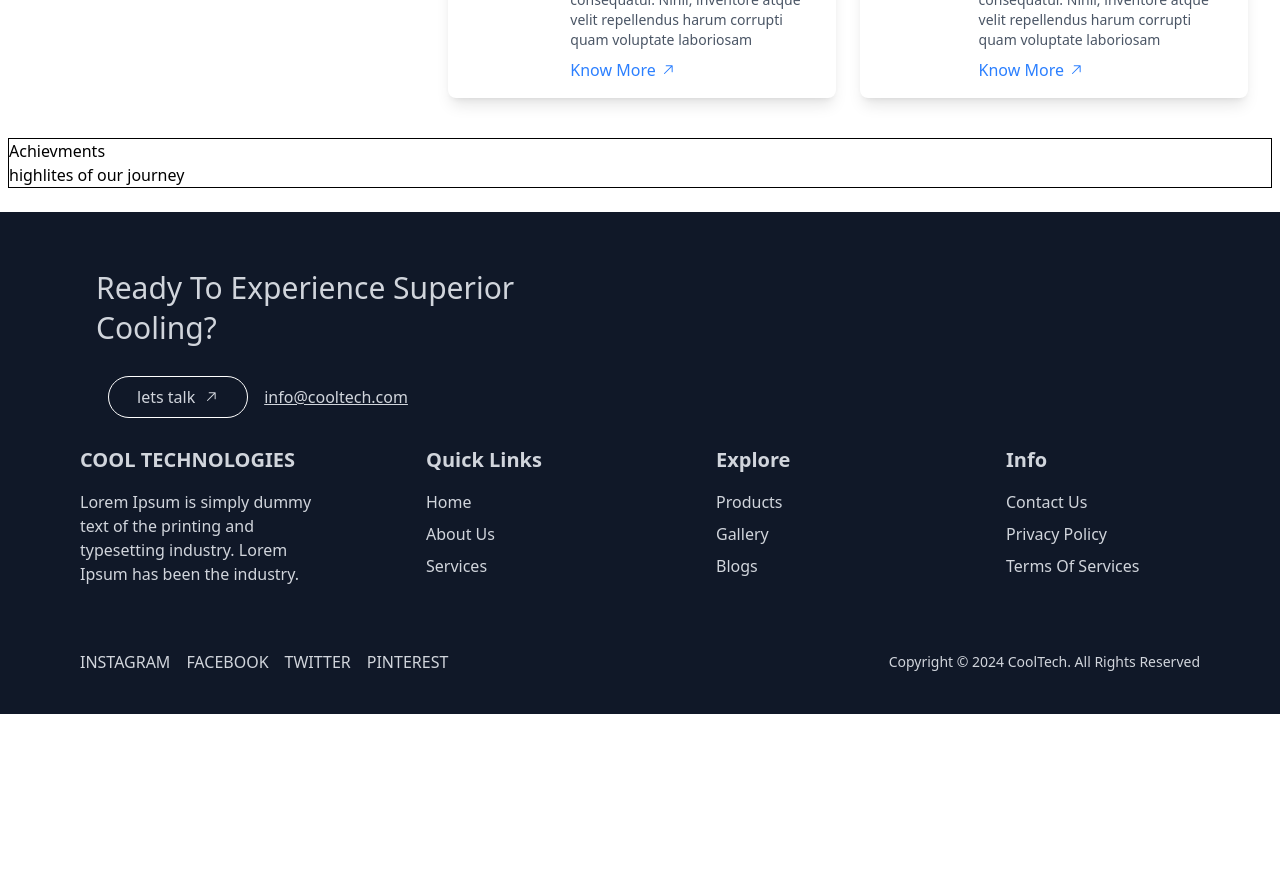
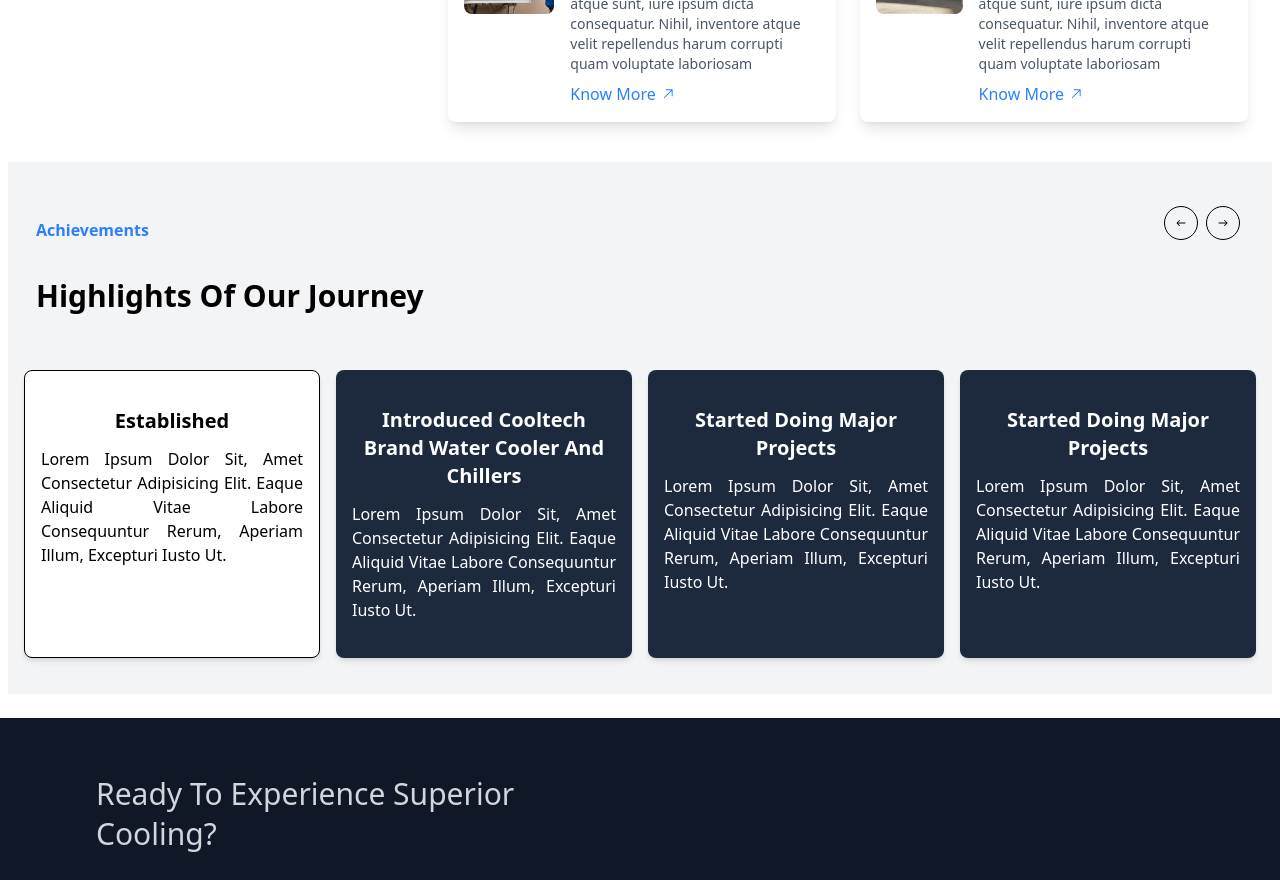
Before and after one commit to rahanyas/React-project, a React (Vite) app: page / in a window 1280 px wide. Shown: the part 1380-2260 px from the top of the page. Before the commit the page ends 2094 px from the top, so only its background shows below. Built offline with nearby package versions, Linux system fonts and the light colour scheme.

Commit message:
created product page

```diff
--- a/src/App.jsx
+++ b/src/App.jsx
@@ -6,8 +6,8 @@ import './App.css'
 
 
 function App() {
-
-  const About = React.lazy(() => import('./Pages/About'))
+  const About = React.lazy(() => import('./Pages/About'));
+  const Products = React.lazy(() => import('.//Pages/Products'))
   return (
      <div className='w-full'>
       <Suspense fallback={<h1>loading...</h1>}>
@@ -16,6 +16,7 @@ function App() {
             <Route path='/' element={<Layout/>}>
                <Route  index element={<Home/>}/>
                <Route path='/about' element={<About/>}/>
+               <Route path='/products' element={<Products/>}/>
             </Route>
           </Routes>
         </Router>
--- a/src/Pages/Home.jsx
+++ b/src/Pages/Home.jsx
@@ -9,12 +9,12 @@ const Home = () => {
       <div className='p-4 md:mb-2'>
         <div className='sansFont'>
          <h1 className='text-[50px] md:text-[64px] capitalize '>your trusted partner in <br /> cooling solution</h1>
-         <p className='text-[18px]'>Lorem ipsum dolor sit amet consectetur adipisicing elit. Nostrum velit, a rem quo corrupti ad cum nesciunt vel veniam <br /> esse molestias voluptas aliquam tempore culpa. Quasi quae magnam eaque odio?</p>
+         <p className='text-[18px] m-3'>Lorem ipsum dolor sit amet consectetur adipisicing elit. Nostrum velit, a rem quo corrupti ad cum nesciunt vel veniam <br /> esse molestias voluptas aliquam tempore culpa. Quasi quae magnam eaque odio?</p>
         </div>
 
         <div className='p-2 flex text-capitalize'>
-          <button className='rounded-full px-5 md:px-7 py-2 mr-4 flex items-center bg-blue-500 flex-nowrap whitespace-nowrap gap-2 cursor-pointer'>lets talk <GoArrowUpRight /></button>
-          <button className='rounded-full px-5 md:px-7 py-2 mr-4 flex items-center border flex-nowrap whitespace-nowrap gap-2 cursor-pointer'>explore our products <GoArrowUpRight /></button>
+          <button className='rounded-full px-5 md:px-7 py-2 mr-4 flex items-center bg-blue-500 flex-nowrap whitespace-nowrap gap-2 cursor-pointer '>lets talk <GoArrowUpRight /></button>
+          <button className='rounded-full px-5 md:px-7 py-2 mr-4 flex items-center border flex-nowrap whitespace-nowrap gap-2 cursor-pointer hover:bg-gray-300 transition ease-in duration-300 '>explore our products <GoArrowUpRight /></button>
         </div>
 
       </div>
--- /dev/null
+++ b/src/Pages/Products.jsx
@@ -0,0 +1,37 @@
+import { product } from "../utils/ProductImg";
+import { GoArrowUpRight } from "react-icons/go";
+
+const Products = () => {
+  return (
+    <div className="p-3">
+         <h1 className="sansFont capitalize text-blue-500 md:mt-9 ml-9">our products</h1>
+         <div className="p-3 mt-4 mx-3">
+      {/* product heading */}
+          <h1 className="sansFont capitalize text-[30px] md:text-[50px] mb-5">explore our top <br /> categories</h1>
+
+          {/* decription */}
+
+          <p className="sansFont capitalize text-[18px]">Lorem ipsum dolor sit amet consectetur, adipisicing elit. Totam, <br /> magni dignissimos. Provident architecto at enim, <br /> rem sapiente non sequi quasi unde consectetur</p>
+         </div>
+
+         {/* container for card */}
+         <div className="grid grid-cols-2 justify-center  mt-9 p-3 gap-5 w-[80%] mx-auto">
+          {product.map((item, index) => (
+            // card container
+        <div
+        key={index}
+        className="p-3 rounded-lg transition-all duration-300 transform hover:scale-105 hover:shadow-lg hover:shadow-blue-500/30 cursor-pointer"
+      >
+        <img src={item.img} alt="product-img" className="rounded" />
+        <h4 className="capitalize sansFont flex items-center gap-2 mt-3">
+          {item.title} <GoArrowUpRight />
+        </h4>
+      </div>
+
+          ))}
+         </div>
+    </div>
+  )
+};
+
+export default Products
--- a/src/components/Achievments.jsx
+++ b/src/components/Achievments.jsx
@@ -1,12 +1,41 @@
-const Achievments = () => {
+import { IoIosArrowRoundBack, IoIosArrowRoundForward } from "react-icons/io";
+import { timelineData } from "../utils/achievmentsItem";
+
+const Achievements = () => {
   return (
-    <div className="mt-4 border">
-       <div>
-       <h1>Achievments</h1>
-       <h1>highlites of our journey</h1>
-       </div>
+    <div className="mt-4 p-4 py-9 bg-gray-100">
+      <div className="relative py-5 px-3">
+        <h1 className="text-blue-500 font-semibold">Achievements</h1>
+        <h1 className="text-3xl capitalize font-semibold md:mt-9 mt-4">
+          Highlights of Our Journey
+        </h1>
+        <div className="flex absolute right-4 top-2">
+          <button className="hidden md:block border rounded-full p-2 cursor-pointer">
+            <IoIosArrowRoundBack />
+          </button>
+          <button className="hidden md:block border rounded-full p-2 ml-2 cursor-pointer">
+            <IoIosArrowRoundForward />
+          </button>
+        </div>
+      </div>
+
+      <div className="grid grid-cols-1 md:grid-cols-2 lg:grid-cols-4 gap-4 justify-center md:mt-9 mt-6">
+        {timelineData.map((item, index) => (
+          <div
+            key={index}
+            className={`rounded-lg shadow-md p-4 md:py-9 ${
+              index === 0
+                ? "bg-white text-black border"
+                : "bg-slate-800 text-white"
+            }`}
+          >
+            <h2 className="text-xl font-semibold capitalize text-center mb-3">{item.title}</h2>
+            <p className="mt-2 capitalize text-justify">{item.description}</p>
+          </div>
+        ))}
+      </div>
     </div>
-  )
+  );
 };
 
-export default Achievments
+export default Achievements;
--- a/src/components/Navbar.jsx
+++ b/src/components/Navbar.jsx
@@ -33,7 +33,7 @@ const Navbar = () => {
             {item.name}
           </NavLink>
         ))}
-        <button className="uppercase border rounded-full px-4 py-2 flex items-center gap-2 hover:bg-blue-500 transition ease-in duration-300 hover:text-white">
+        <button className="uppercase border rounded-full px-4 py-2 flex items-center gap-2 hover:bg-blue-500 transition ease-in duration-300 hover:text-white cursor-pointer">
           Lets Talk
           <GoArrowUpRight />
         </button>
@@ -64,7 +64,7 @@ const Navbar = () => {
             ))}
           </ul>
 
-          <button className="mt-5 uppercase border border-white rounded-full px-6 py-3 flex items-center gap-2 text-white hover:bg-white hover:text-black transition ease-in duration-300">
+          <button className="mt-5 uppercase border border-white rounded-full px-6 py-3 flex items-center gap-2 text-white hover:bg-white hover:text-black transition ease-in duration-30 cursor-pointer">
             Lets Talk
             <GoArrowUpRight />
           </button>
--- a/src/components/Services.jsx
+++ b/src/components/Services.jsx
@@ -30,7 +30,7 @@ const Services = () => {
         {imgText.map((item, index) => (
           <div
             key={index}
-            className="flex items-start gap-4 bg-white shadow-lg rounded-lg overflow-hidden p-4 transition-transform transform hover:scale-105 hover:shadow-2xl ease-in duration-300"
+            className="flex items-start gap-4 bg-white shadow-lg rounded-lg overflow-hidden p-4 transition-transform transform hover:scale-105 hover:shadow-2xl ease-in duration-300 cursor-pointer"
           >
             <img
               src={serviceImg[index]}
--- /dev/null
+++ b/src/utils/ProductImg.js
@@ -0,0 +1,33 @@
+import img1 from '../assets/progbiz-img/img-9.png'
+import img2 from '../assets/progbiz-img/img-10.png'
+import img3 from '../assets/progbiz-img/img-11.png'
+import img4 from '../assets/progbiz-img/img-12.png'
+import img5 from '../assets/progbiz-img/img-013.png'
+import img6 from '../assets/progbiz-img/img-14.png'
+
+export const product = [
+   {
+      img: img1,
+      title : 'air conditioner',
+   },
+   {
+      img: img2,
+      title : 'air cooler'
+   },
+   {
+      img: img3,
+      title : 'chiller'
+   },
+   {
+      img: img4,
+      title : 'appliances'
+   },
+   {
+      img: img5,
+      title : 'ice makers'
+   },
+   {
+      img: img6,
+      title : 'water coolers'
+   }
+]
--- /dev/null
+++ b/src/utils/achievmentsItem.js
@@ -0,0 +1,22 @@
+export const timelineData = [
+  {
+    title: "Established",
+    description:
+      "Lorem ipsum dolor sit, amet consectetur adipisicing elit. Eaque aliquid vitae labore consequuntur rerum, aperiam illum, excepturi iusto ut."
+  },
+  {
+    title: "Introduced Cooltech Brand Water Cooler and Chillers",
+    description:
+      "Lorem ipsum dolor sit, amet consectetur adipisicing elit. Eaque aliquid vitae labore consequuntur rerum, aperiam illum, excepturi iusto ut."
+  },
+  {
+    title: "Started doing major projects",
+    description:
+      "Lorem ipsum dolor sit, amet consectetur adipisicing elit. Eaque aliquid vitae labore consequuntur rerum, aperiam illum, excepturi iusto ut."
+  },
+  {
+    title: "Started doing major projects",
+    description:
+      "Lorem ipsum dolor sit, amet consectetur adipisicing elit. Eaque aliquid vitae labore consequuntur rerum, aperiam illum, excepturi iusto ut."
+  },
+];
```
